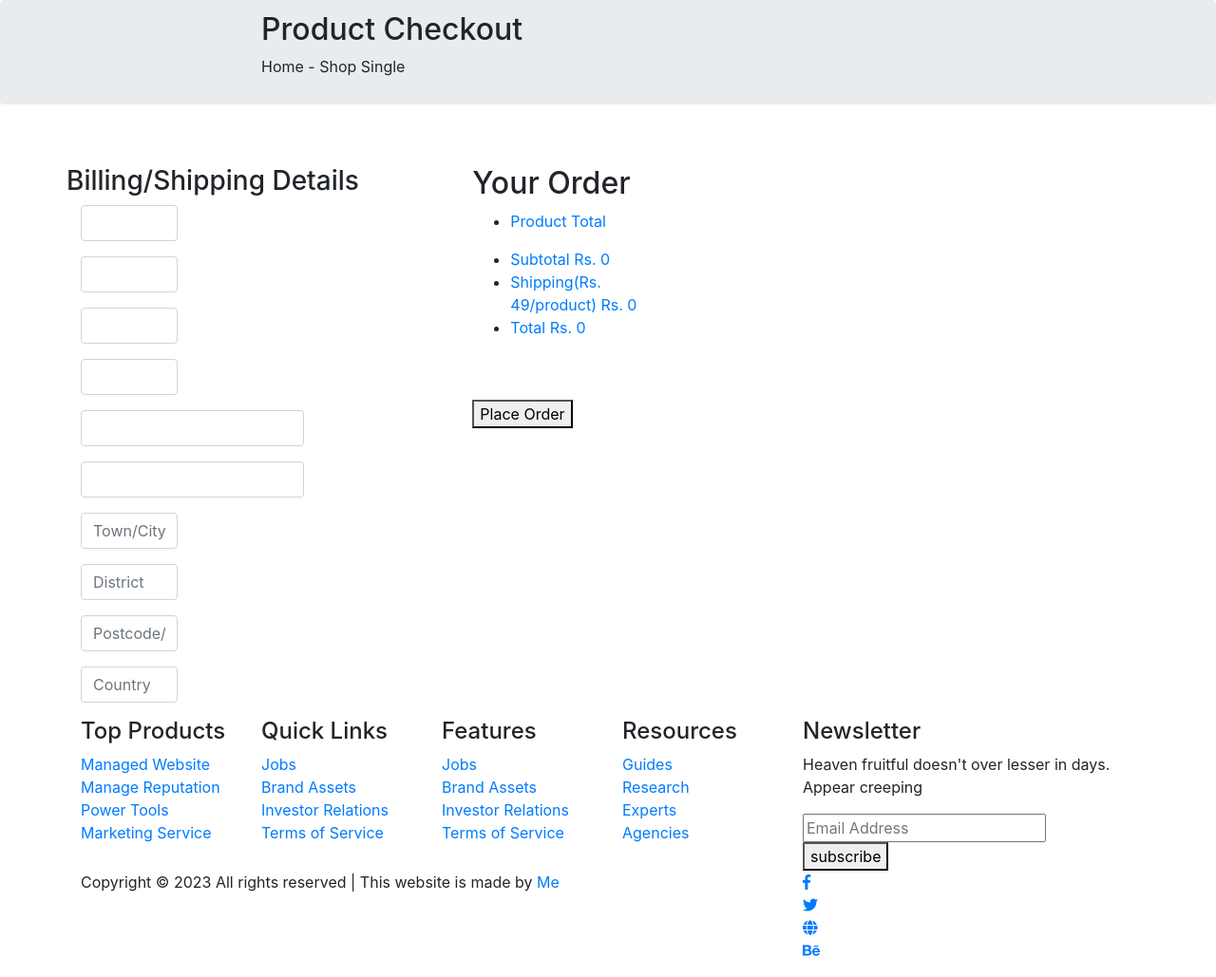
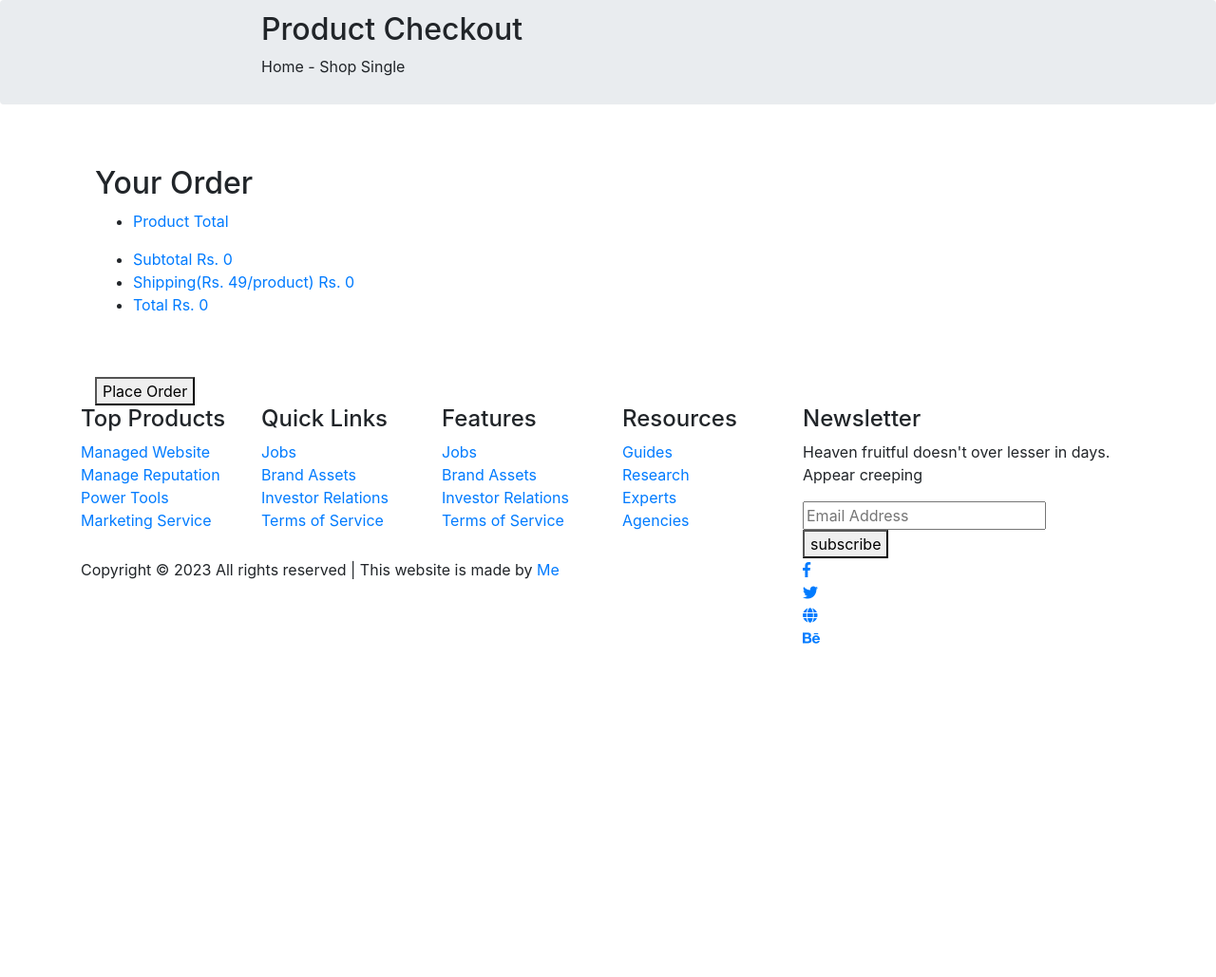
Before and after one commit to bikashtamang001/bloombazaar, a PHP site: page /checkout.php in a window 1280 px wide. Shown: the part 56-1085 px from the top of the page at 95% size. After the commit the page ends 734 px from the top, so only its background shows below. Run offline with PHP 8.4, Linux system fonts and the light colour scheme; the visitor is signed in with stand-in values (Sample User, id 1); data that the repository does not hold is empty; some libraries are stand-ins or nearby versions.

Commit message:
removed billing details

```diff
--- a/checkout.php
+++ b/checkout.php
@@ -43,44 +43,7 @@ if (!isset($_SESSION['email'])) {
     <div class="billing_details">
       <div class="row">
         <form class="row contact_form" action="confirmation.php" method="post" novalidate="novalidate">
-          <div class="col-lg-8">
-            <h3>Billing/Shipping Details</h3>
-            <div class="col-md-4 form-group p_star">
-              <input type="text" class="form-control" id="first" name="name" />
-              <span class="placeholder" data-placeholder="First name"></span>
-            </div>
-            <div class="col-md-4 form-group p_star">
-              <input type="text" class="form-control" id="last" name="name" />
-              <span class="placeholder" data-placeholder="Last name"></span>
-            </div>
-            <div class="col-md-4 form-group p_star">
-              <input type="text" class="form-control" id="number" name="number" />
-              <span class="placeholder" data-placeholder="Phone number"></span>
-            </div>
-            <div class="col-md-4 form-group p_star">
-              <input type="text" class="form-control" id="email" name="compemailany" />
-              <span class="placeholder" data-placeholder="Email Address"></span>
-            </div>
-            <div class="col-md-8 form-group p_star">
-              <input type="text" class="form-control" id="add1" name="add1" />
-              <span class="placeholder" data-placeholder="Address line 01"></span>
-            </div>
-            <div class="col-md-8 form-group p_star">
-              <input type="text" class="form-control" id="add2" name="add2" />
-              <span class="placeholder" data-placeholder="Address line 02"></span>
-            </div>
-            <div class="col-md-4 form-group p_star">
-              <input type="text" class="form-control" id="city" name="city" placeholder="Town/City" />
-            </div>
-            <div class="col-md-4 form-group p_star">
-              <input type="text" class="form-control" id="district" name="district" placeholder="District" />
-            </div>
-            <div class="col-md-4 form-group p_star">
-              <input type="text" class="form-control" id="zip" name="zip" placeholder="Postcode/ZIP" />
-            </div>
-            <div class="col-md-4 form-group p_star">
-              <input type="text" class="form-control" id="country" name="country" placeholder="Country" />
-            </div>
+
 
           </div>
           <div class="col-lg-4">
```
